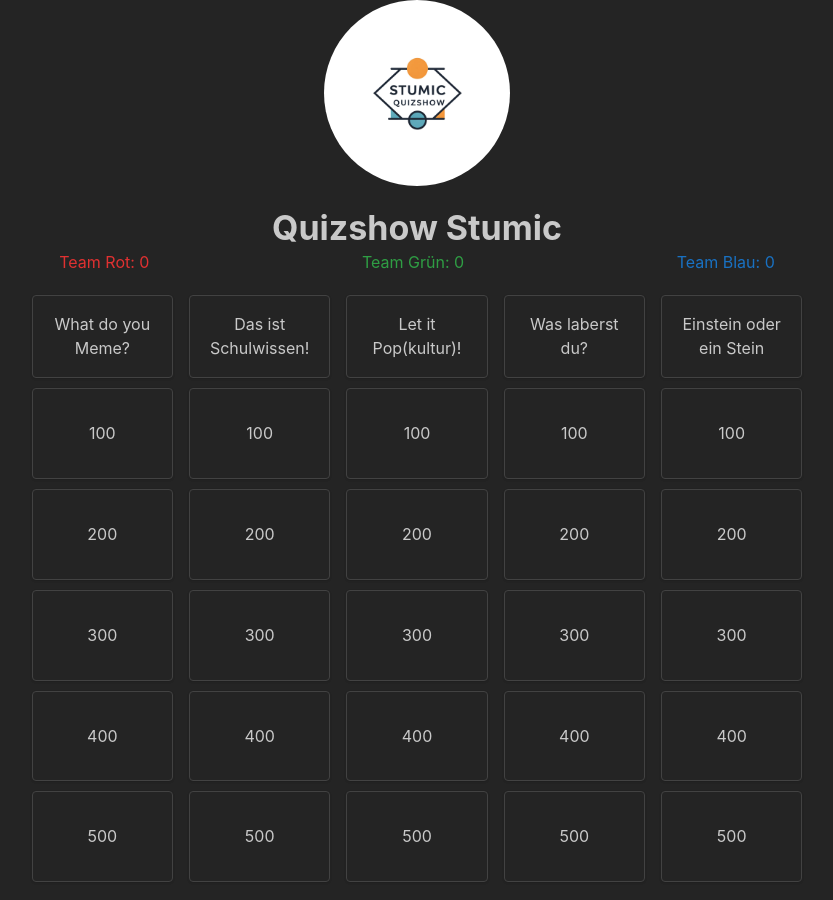
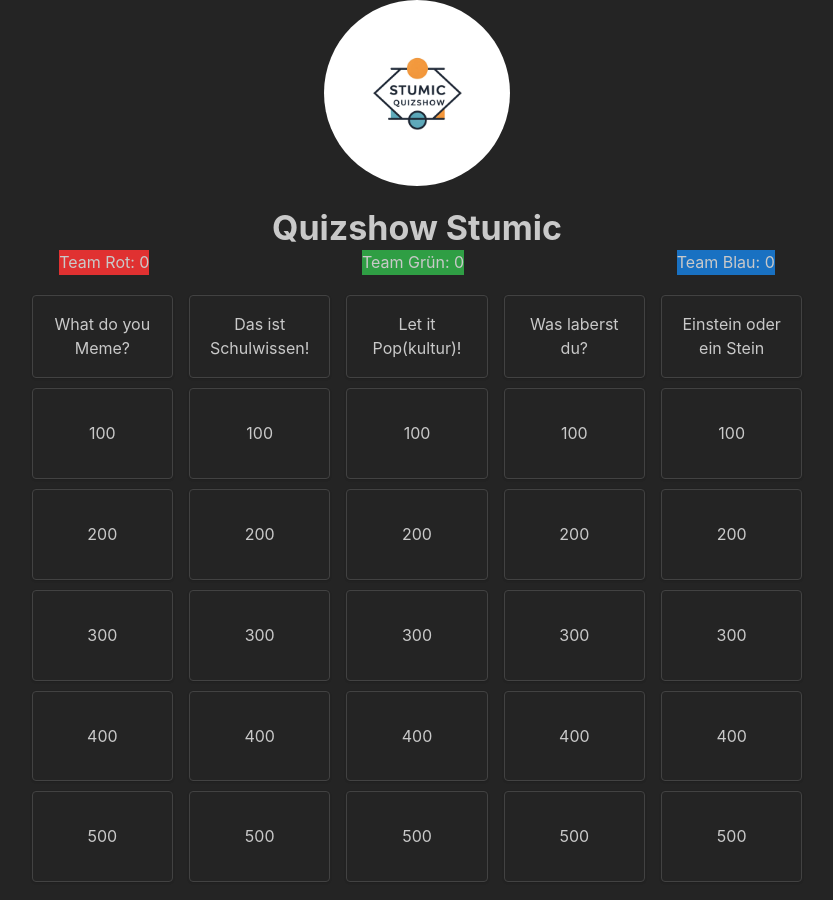
Before and after one commit to KadunicEn/KadunicEn.github.io, a Next.js app: page / in a window 1280 px wide. Shown: the whole page, without its empty margins (223-1056 px from the left). Built offline with nearby package versions, Linux system fonts and the light colour scheme.

Commit message:
changed color to bg on team scores

```diff
--- a/components/JeopardyFlexBox/JeopardyFlexBox.tsx
+++ b/components/JeopardyFlexBox/JeopardyFlexBox.tsx
@@ -135,9 +135,9 @@ export default function JeopardyGrid() {
               Quizshow Stumic
             </Title>
             <div style={{ display: 'flex', justifyContent: 'space-around', width: '100%' }}>
-              <Text color="red">Team Rot: {teamScores.red}</Text>
-              <Text color="green">Team Grün: {teamScores.green}</Text>
-              <Text color="blue">Team Blau: {teamScores.blue}</Text>
+              <Text bg="red">Team Rot: {teamScores.red}</Text>
+              <Text bg="green">Team Grün: {teamScores.green}</Text>
+              <Text bg="blue">Team Blau: {teamScores.blue}</Text>
             </div>
           </Grid.Col>
         </Grid>
```
